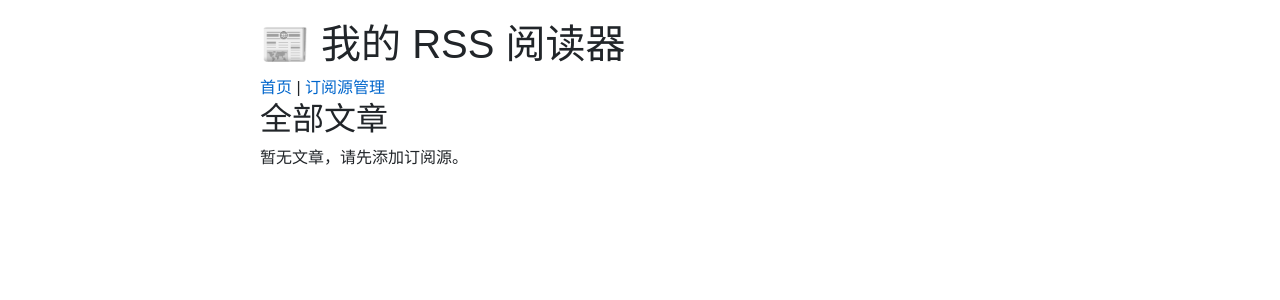
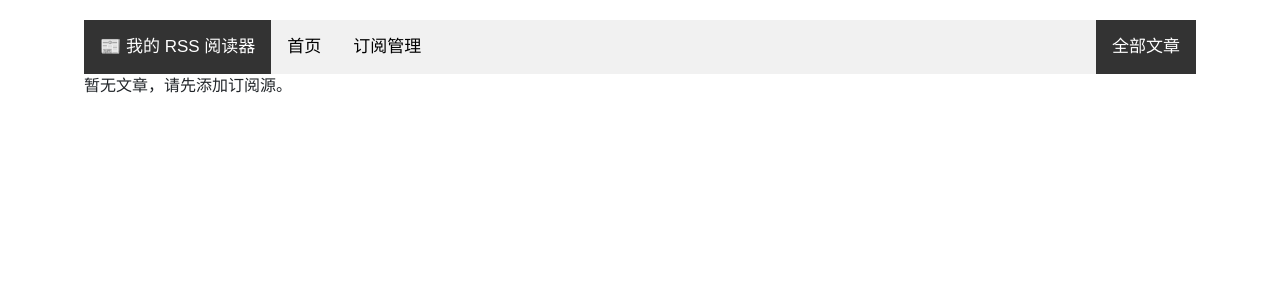
Before and after one commit to EEEEntelecheia/my-rss-reader, a Flask app: page / in a window 1280 px wide. Shown: the top 300 px of the page. Run offline with Flask 3, Linux system fonts and the light colour scheme; some libraries are stand-ins or nearby versions.

Commit message:
Beautify the interface

```diff
--- a/app/routes.py
+++ b/app/routes.py
@@ -4,52 +4,52 @@ from app import db
 from .models import Feed, Article  # 从 models 导入
 from app.utils.feed_fetcher import fetch_feed
 
-main_bp = Blueprint('main', __name__)
+main_bp = Blueprint("main", __name__)
+
 
 # 首页
-@main_bp.route('/')
+@main_bp.route("/")
 def index():
     # 文章列表
     # 获取当前页码，默认为 1
-    page = request.args.get('page', 1, type=int)
+    page = request.args.get("page", 1, type=int)
     # 每页显示 10 条
     per_page = 10
 
     # 使用 paginate 代替 all()
     pagination = Article.query.order_by(Article.published.desc()).paginate(
-        page=page,
-        per_page=per_page,
-        error_out=False  # 如果 page 超出范围，返回空列表而不是 404
+        page=page, per_page=per_page, error_out=False  # 如果 page 超出范围，返回空列表而不是 404
     )
 
     # pagination.items 是当前页的文章列表
     articles = pagination.items
 
-    return render_template('articles.html',
-                           articles=articles,
-                           pagination=pagination)
+    return render_template("index.html", articles=articles, pagination=pagination)
+
+
 # 显示所有订阅源
-@main_bp.route('/feeds')
+@main_bp.route("/feeds")
 def feeds():
     feeds = Feed.query.all()
-    return render_template('feeds.html', feeds=feeds)
+    return render_template("feeds.html", feeds=feeds)
+
 
 # 添加订阅源
-@main_bp.route('/feed/add', methods=['GET', 'POST'])
+@main_bp.route("/feed/add", methods=["GET", "POST"])
 def add_feed():
-    if request.method == 'POST':
-        name = request.form.get('name')
-        url = request.form.get('url')
+    if request.method == "POST":
+        name = request.form.get("name")
+        url = request.form.get("url")
 
         # 简单校验
         if not name or not url:
-            flash('名称和URL都不能为空')
-            return redirect(url_for('main.add_feed'))
+            flash("名称和URL都不能为空")
+            return redirect(url_for("main.add_feed"))
 
         # 检查是否已存在
         if Feed.query.filter_by(url=url).first():
-            flash('该RSS源已存在')
-            return redirect(url_for('main.add_feed'))
+            flash("该RSS源已存在")
+            return redirect(url_for("main.add_feed"))
 
         # 创建 Feed 记录
         feed = Feed(name=name, url=url)
@@ -59,86 +59,84 @@ def add_feed():
         # 首次添加时抓取一次文章（可选）
         try:
             fetch_feed(url)
-            flash('订阅源添加成功，并已抓取文章')
+            flash("订阅源添加成功，并已抓取文章")
         except Exception as e:
-            flash(f'订阅源添加成功，但首次抓取失败: {str(e)}')
+            flash(f"订阅源添加成功，但首次抓取失败: {str(e)}")
 
-        return redirect(url_for('main.index'))
+        return redirect(url_for("main.index"))
 
-    return render_template('add_feed.html')
+    return render_template("add_feed.html")
 
 
 # 删除订阅源
-@main_bp.route('/feed/delete/<int:feed_id>')
+@main_bp.route("/feed/delete/<int:feed_id>")
 def delete_feed(feed_id):
     feed = Feed.query.get_or_404(feed_id)
     # 删除关联文章（可选，数据库设置了级联删除的话可省略）
     Article.query.filter_by(feed_id=feed.id).delete()
     db.session.delete(feed)
     db.session.commit()
-    flash('订阅源已删除')
-    return redirect(url_for('main.index'))
+    flash("订阅源已删除")
+    return redirect(url_for("main.index"))
 
-@main_bp.route('/feed/edit/<int:feed_id>',methods=['GET', 'POST'])
+
+@main_bp.route("/feed/edit/<int:feed_id>", methods=["GET", "POST"])
 def edit_feed(feed_id):
     feed = Feed.query.get_or_404(feed_id)
-    if request.method == 'POST':
+    if request.method == "POST":
         # 获取表单数据
-        new_name = request.form.get('name')
-        new_url = request.form.get('url')
+        new_name = request.form.get("name")
+        new_url = request.form.get("url")
         if not new_name or not new_url:
-            flash('名称和URL都不能为空')
-            return render_template('edit_feed.html', feed=feed)
+            flash("名称和URL都不能为空")
+            return render_template("edit_feed.html", feed=feed)
         # 更新
         feed.name = new_name
         feed.url = new_url
         db.session.commit()
-        flash('订阅源更新成功')
-        return redirect(url_for('main.index'))
+        flash("订阅源更新成功")
+        return redirect(url_for("main.index"))
     # GET 请求：显示编辑表单
-    return render_template('edit_feed.html', feed=feed)
+    return render_template("edit_feed.html", feed=feed)
 
 
 # 查看某个订阅源的文章（可选）
-@main_bp.route('/feed/<int:feed_id>')
+@main_bp.route("/feed/<int:feed_id>")
 def feed_articles(feed_id):
     feed = Feed.query.get_or_404(feed_id)
-    page = request.args.get('page', 1, type=int)
+    page = request.args.get("page", 1, type=int)
     per_page = 10
     pagination = feed.articles.order_by(Article.published.desc()).paginate(
         page=page, per_page=per_page, error_out=False
     )
     articles = pagination.items
-    return render_template('articles.html', feed=feed, articles=articles, pagination=pagination)
+    return render_template("articles.html", feed=feed, articles=articles, pagination=pagination)
 
 
-@main_bp.route('/articles')
+@main_bp.route("/articles")
 def articles():
     # 文章列表
     # 获取当前页码，默认为 1
-    page = request.args.get('page', 1, type=int)
+    page = request.args.get("page", 1, type=int)
     # 每页显示 10 条
     per_page = 10
 
     # 使用 paginate 代替 all()
     pagination = Article.query.order_by(Article.published.desc()).paginate(
-        page=page,
-        per_page=per_page,
-        error_out=False  # 如果 page 超出范围，返回空列表而不是 404
+        page=page, per_page=per_page, error_out=False  # 如果 page 超出范围，返回空列表而不是 404
     )
 
     # pagination.items 是当前页的文章列表
     articles = pagination.items
 
-    return render_template('articles.html',
-                           articles=articles,
-                           pagination=pagination)
+    return render_template("articles.html", articles=articles, pagination=pagination)
 
-@main_bp.route('/article/<int:article_id>')
+
+@main_bp.route("/article/<int:article_id>")
 def article_detail(article_id):
     article = Article.query.get_or_404(article_id)
     # 标记为已读（可选）
     if not article.is_read:
         article.is_read = True
         db.session.commit()
-    return render_template('article_detail.html', article=article)
+    return render_template("article_detail.html", article=article)
--- a/app/static/css/style.css
+++ b/app/static/css/style.css
@@ -0,0 +1,149 @@
+body { font-family: sans-serif; max-width: 90%; margin: 0 auto; padding: 20px; }
+.article { border-bottom: 1px solid #eee; padding: 10px 0; }
+.article-title { font-size: 1.2em; font-weight: bold; }
+.article-meta { color: #666; font-size: 0.9em; }
+a { text-decoration: none; color: #0066cc; }
+a:hover { text-decoration: underline; }
+/* 让图片最大不超过父容器的宽度，高度自适应 */
+.article-summary img,
+.article-content img {
+    max-width: 100%;
+    height: auto;
+    display: block; /* 避免图片底部出现多余空隙 */
+}
+/* 限制卡片内所有图片的最大宽度不超过父容器 */
+.card img {
+max-width: 100%;
+height: auto;
+display: block;       /* 避免图片底部产生多余空隙 */
+border-radius: 4px;   /* 可选，加点圆角更好看 */
+}
+
+.card-body {
+background:rgba(255, 255, 255, 0.2);
+}
+
+.btn-group {
+display: flex;
+flex-wrap: wrap;
+gap: 5px;  /* 按钮间距 */
+}
+@media (max-width: 576px) {
+    .card {
+    margin: 10px 0;
+    }
+    .btn-group {
+    flex-direction: column;  /* 按钮竖直排列 */
+    }
+    .btn-group .btn {
+    width: 100%;  /* 按钮占满宽度 */
+    }
+}
+
+        /* 侧边导航菜单 */
+.sidebar {
+  margin: 0;
+  padding: 0;
+  width: 200px;
+  background-color: #f1f1f1;
+  position: fixed;
+  height: 100%;
+  overflow: auto;
+}
+
+/* 侧栏链接 */
+.sidebar a {
+  display: block;
+  color: black;
+  padding: 16px;
+  text-decoration: none;
+}
+
+/* 活动的/当前的链接 */
+.sidebar a.active {
+  background-color: #04AA6D;
+  color: white;
+}
+
+/* 鼠标悬停时的链接样式 */
+.sidebar a:hover:not(.active) {
+  background-color: #555;
+  color: white;
+}
+
+/* 页面内容。margin-left 属性的值应与侧边栏的 width 属性的值相匹配。 */
+/*div.content {
+  margin-left: 200px;
+  padding: 1px 16px;
+  height: 80%;
+}*/
+
+/* 在宽度小于 700 像素的屏幕上，将侧边栏变为顶部栏 */
+@media screen and (max-width: 700px) {
+  .sidebar {
+    width: 100%;
+    height: auto;
+    position: relative;
+  }
+  .sidebar a {float: left;}
+  div.content {margin-left: 0;}
+}
+
+/* 在宽度小于 400 像素的屏幕上，将栏以垂直方式显示，而不是水平方式 */
+@media screen and (max-width: 400px) {
+  .sidebar a {
+    text-align: center;
+    float: none;
+  }
+}
+
+
+/* 为顶部导航添加背景色 */
+.topnav {
+background-color: #f1f1f1;
+overflow: hidden;
+/*position:fixed;*/
+}
+
+/* 设置导航栏中链接的样式 */
+.topnav a {
+float: left;
+color: #000;
+text-align: center;
+padding: 14px 16px;
+text-decoration: none;
+font-size: 17px;
+}
+
+/* 更改鼠标悬停时链接的颜色 */
+.topnav a:hover {
+background-color: #ddd;
+color: black;
+}
+
+/* 为活动/当前链接添加颜色 */
+
+.topnav a.active {
+background-color: #333;
+color: white;
+}
+
+/* 在导航栏内部创建一个右对齐的（分割）链接 */
+.topnav a.split {
+  float: right;
+  background-color: #333;
+  color: white;
+}
+
+#btn_add {
+background-color:#333;
+}
+#btn_view {
+background-color:#333;
+}
+#btn_add_submit {
+background-color:#333;
+}
+#btn_edit {
+background-color:#333;
+}
--- a/app/templates/add_feed.html
+++ b/app/templates/add_feed.html
@@ -1,9 +1,9 @@
 {% extends "base.html" %}
 
 {% block title %}订阅管理{% endblock %}
-
+{% block current_page %}添加订阅{% endblock %}
 {% block content %}
-<h2>添加新订阅源</h2>
+<!--<h2>添加订阅</h2>-->
 
 <form method="post">
     <div class="mb-3">
@@ -14,7 +14,7 @@
         <label for="url" class="form-label">RSS 地址</label>
         <input type="url" class="form-control" id="url" name="url" required placeholder="https://example.com/rss">
     </div>
-    <button type="submit" class="btn btn-primary">提交</button>
+    <button type="submit" class="btn btn-primary" id="btn_add_submit">提交</button>
     <a href="{{ url_for('main.index') }}" class="btn btn-secondary">取消</a>
 </form>
 {% endblock %}
--- a/app/templates/article_detail.html
+++ b/app/templates/article_detail.html
@@ -1,7 +1,7 @@
 {% extends "base.html" %}
 
 {% block title %}{{ article.title }}{% endblock %}
-
+{% block current_page %}文章详情{% endblock %}
 {% block content %}
     <h1>{{ article.title }}</h1>
     <p class="text-muted">
@@ -12,6 +12,6 @@
         {{ article.summary|safe }}  <!-- 注意：这里要用 safe，因为是要显示原始 HTML -->
     </div>
     <hr>
-    <a href="{{ article.link }}" target="_blank" class="btn btn-outline-primary">查看原文</a>
+    <a href="{{ article.link }}" target="_blank" class="btn btn-outline-primary" id="btn_view">查看原文</a>
     <a href="{{ url_for('main.articles') }}" class="btn btn-outline-secondary">返回列表</a>
 {% endblock %}
--- a/app/templates/articles.html
+++ b/app/templates/articles.html
@@ -1,19 +1,22 @@
 {% extends "base.html" %}
 
 {% block title %}文章列表{% endblock %}
-
+{% block current_page %}{{ feed.name }}{% endblock %}
 {% block content %}
-    <h2>全部文章</h2>
+<!--    <h2>全部文章</h2>-->
     {% for article in articles %}
        <div class="card mb-3">
     <div class="card-body">
         <h5 class="card-title">{{ article.title|safe }}</h5>
-        <h6 class="card-subtitle mb-2 text-muted">{{ article.published|safe }}· 来自: {{ article.feed.name if article.feed else '未知来源' }}</h6>
+        <h6 class="card-subtitle mb-2 text-muted">{{ article.published|safe }}
+            · 来自: {{ article.feed.name if article.feed else '未知来源' }}
+            {% if not article.is_read %} · <span style="color: green;">新</span>{% endif %}
+        </h6>
         <!-- 摘要：去除 HTML 标签，截断至 200 字符 -->
         <p class="card-text">
             {{ article.summary|striptags|truncate(200, true, '...') }}
         </p>
-        <a href="{{ url_for('main.article_detail', article_id=article.id) }}" class="btn btn-sm btn-primary">阅读全文</a>
+        <a href="{{ url_for('main.article_detail', article_id=article.id) }}" class="btn btn-sm btn-primary" style="background-color:#333;">阅读全文</a>
     </div>
 </div>
     {% else %}
@@ -44,7 +47,7 @@
                         </li>
                     {% else %}
                         <li class="page-item">
-                            <a class="page-link" href="{{ url_for('main.articles', page=page_num) }}">{{ page_num }}</a>
+                            <a class="page-link" href="{{ url_for('main.feed_articles', page=page_num, feed_id=feed.id) }}">{{ page_num }}</a>
                         </li>
                     {% endif %}
                 {% else %}
@@ -55,7 +58,7 @@
             <!-- 下一页 -->
             {% if pagination.has_next %}
                 <li class="page-item">
-                    <a class="page-link" href="{{ url_for('main.articles', page=pagination.next_num) }}">下一页</a>
+                    <a class="page-link" href="{{ url_for('main.feed_articles', page=pagination.next_num,feed_id=feed.id) }}">下一页</a>
                 </li>
             {% else %}
                 <li class="page-item disabled">
--- a/app/templates/base.html
+++ b/app/templates/base.html
@@ -4,62 +4,63 @@
     <meta charset="UTF-8">
     <meta name="viewport" content="width=device-width, initial-scale=1.0">
     <title>{% block title %}我的 RSS 阅读器{% endblock %}</title>
-    <link rel="stylesheet" href="https://cdnjs.cloudflare.com/ajax/libs/twitter-bootstrap/4.6.1/css/bootstrap.min.css">
+    <link rel="stylesheet" href="https://cdnjs.cloudflare.com/ajax/libs/twitter-bootstrap/4.6.1/css/bootstrap.min.css" rel="stylesheet">
+    <script src="https://cdnjs.cloudflare.com/ajax/libs/twitter-bootstrap/5.1.1/js/bootstrap.bundle.min.js"></script>
+
     <!-- 先用最简单的样式，后面再换好看的 -->
+    <link rel="stylesheet" href="{{ url_for('static', filename='css/style.css') }}">
+<link rel="stylesheet" href="https://cdnjs.cloudflare.com/ajax/libs/font-awesome/4.7.0/css/font-awesome.min.css">
     <style>
-        body { font-family: sans-serif; max-width: 800px; margin: 0 auto; padding: 20px; }
-        .article { border-bottom: 1px solid #eee; padding: 10px 0; }
-        .article-title { font-size: 1.2em; font-weight: bold; }
-        .article-meta { color: #666; font-size: 0.9em; }
-        a { text-decoration: none; color: #0066cc; }
-        a:hover { text-decoration: underline; }
-        /* 让图片最大不超过父容器的宽度，高度自适应 */
-        .article-summary img,
-        .article-content img {
-            max-width: 100%;
-            height: auto;
-            display: block; /* 避免图片底部出现多余空隙 */
-        }
-        /* 限制卡片内所有图片的最大宽度不超过父容器 */
-        .card img {
-        max-width: 100%;
-        height: auto;
-        display: block;       /* 避免图片底部产生多余空隙 */
-        border-radius: 4px;   /* 可选，加点圆角更好看 */
-        }
-        html {
-            overflow-y: scroll;
-        }
-        .btn-group {
-        display: flex;
-        flex-wrap: wrap;
-        gap: 5px;  /* 按钮间距 */
-        }
-        @media (max-width: 576px) {
-            .card {
-            margin: 10px 0;
-            }
-            .btn-group {
-            flex-direction: column;  /* 按钮竖直排列 */
-            }
-            .btn-group .btn {
-            width: 100%;  /* 按钮占满宽度 */
-            }
+
+<!--.sid-and-con{-->
+<!--margin-top:60px; /* 等于导航栏高度 */-->
+<!-- height:100% ;-->
+<!--  padding-top: 10px; /* 等于导航栏高度 */-->
+<!--  overflow-y: scroll;-->
+<!--}-->
+
+html{
+overflow-y: scroll;
+}
+.content{
+<!--overflow-y: scroll;-->
 }
     </style>
 </head>
 <body>
-    <header>
-        <h1>📰 我的 RSS 阅读器</h1>
-        <nav>
-            <a href="{{ url_for('main.index') }}">首页</a> |
-<!--            <a href="{{ url_for('main.articles') }}">所有文章</a> |-->
-            <a href="{{ url_for('main.feeds') }}">订阅源管理</a>
-        </nav>
-    </header>
+<!--    <div class="topnav">-->
+<!--         <header>-->
+<!--              <h2>📰 我的 RSS 阅读器</h2>-->
+<!--        </header>-->
+<!--    </div>-->
 
-    <main>
+
+<div class="topnav">
+  <a href="#" class="active">📰 我的 RSS 阅读器</a>
+  <a class href="{{ url_for('main.index') }}">首页</a>
+  <a href="{{ url_for('main.feeds') }}">订阅管理</a>
+
+  <a href="#" class="split">{% block current_page %}首页{% endblock %}</a>
+</div>
+
+    <div class="sid-and-con">
+    <!-- 侧栏 -->
+<!--    <div class="sidebar">-->
+<!--      <a class="active" href="{{ url_for('main.index') }}">首页</a>-->
+<!--      <a href="{{ url_for('main.feeds') }}">订阅源管理</a>-->
+<!--      <a href="#contact">Contact</a>-->
+<!--      <a href="#about">About</a>-->
+<!--    </div>-->
+
+    <!-- Page content -->
+
+    <div class="content">
+      <main>
         {% block content %}{% endblock %}
     </main>
+    </div>
+
+    </div>
+
 </body>
 </html>
--- a/app/templates/edit_feed.html
+++ b/app/templates/edit_feed.html
@@ -1,9 +1,9 @@
 {% extends "base.html" %}
 
 {% block title %}订阅管理{% endblock %}
-
+{% block current_page %}编辑订阅{% endblock %}
 {% block content %}
-<h2>添加新订阅源</h2>
+<!--<h2>添加订阅</h2>-->
 
 <form method="post">
     <div class="mb-3">
@@ -14,7 +14,7 @@
         <label for="url" class="form-label">RSS 地址</label>
         <input type="url" class="form-control" id="url" name="url" required placeholder="https://example.com/rss">
     </div>
-    <button type="submit" class="btn btn-primary">保存修改</button>
+    <button type="submit" class="btn btn-primary" id="btn_edit">保存修改</button>
     <a href="{{ url_for('main.index') }}" class="btn btn-secondary">取消</a>
 </form>
 {% endblock %}
--- a/app/templates/feeds.html
+++ b/app/templates/feeds.html
@@ -1,10 +1,10 @@
 {% extends "base.html" %}
 
 {% block title %}我的订阅{% endblock %}
-
+{% block current_page %}订阅管理{% endblock %}
 {% block content %}
-    <h2>订阅源管理</h2>
-    <a href="{{ url_for('main.add_feed') }}" class="btn btn-primary mb-3">+ 添加订阅源</a>
+<!--    <h2>订阅管理</h2>-->
+    <a href="{{ url_for('main.add_feed') }}" class="btn btn-primary mb-3" id="btn_add">+ 添加订阅源</a>
 
     {% if feeds %}
         <ul class="list-group">
--- a/app/templates/index.html
+++ b/app/templates/index.html
@@ -1,24 +1,71 @@
 {% extends "base.html" %}
 
-{% block title %}文章列表{% endblock %}
-
+{% block title %}我的RSS阅读器{% endblock %}
+{% block current_page %}全部文章{% endblock %}
 {% block content %}
-    <h2>最新文章</h2>
+<!--    <h2>全部文章</h2>-->
     {% for article in articles %}
-        <div class="article">
-            <div class="article-title">
-                <a href="{{ article.link }}" target="_blank">{{ article.title }}</a>
-            </div>
-            <div class="article-meta">
-                {{ article.published.strftime('%Y-%m-%d %H:%M') if article.published else '时间未知' }}
-                · 来自: {{ article.feed.name if article.feed else '未知来源' }}
-                {% if not article.is_read %} · <span style="color: green;">新</span>{% endif %}
-            </div>
-            <div class="article-summary">
-                {{ article.summary|safe if article.summary else '暂无摘要' }}
-            </div>
-        </div>
+       <div class="card mb-3">
+    <div class="card-body">
+        <h5 class="card-title">{{ article.title|safe }}</h5>
+        <h6 class="card-subtitle mb-2 text-muted">{{ article.published|safe }}
+            · 来自: {{ article.feed.name if article.feed else '未知来源' }}
+            {% if not article.is_read %} · <span style="color: green;">新</span>{% endif %}
+        </h6>
+        <!-- 摘要：去除 HTML 标签，截断至 200 字符 -->
+        <p class="card-text">
+            {{ article.summary|striptags|truncate(200, true, '...') }}
+        </p>
+        <a href="{{ url_for('main.article_detail', article_id=article.id) }}" class="btn btn-sm btn-primary" style="background-color:#333;">阅读全文</a>
+    </div>
+</div>
     {% else %}
         <p>暂无文章，请先添加订阅源。</p>
     {% endfor %}
+
+<!-- 分页导航 -->
+    {% if pagination.pages > 1 %}
+    <nav aria-label="Page navigation">
+        <ul class="pagination justify-content-center">
+            <!-- 上一页 -->
+            {% if pagination.has_prev %}
+                <li class="page-item">
+                    <a class="page-link" href="{{ url_for('main.articles', page=pagination.prev_num) }}">上一页</a>
+                </li>
+            {% else %}
+                <li class="page-item disabled">
+                    <span class="page-link">上一页</span>
+                </li>
+            {% endif %}
+
+            <!-- 页码 -->
+            {% for page_num in pagination.iter_pages(left_edge=1, right_edge=1, left_current=2, right_current=2) %}
+                {% if page_num %}
+                    {% if page_num == pagination.page %}
+                        <li class="page-item active">
+                            <span class="page-link">{{ page_num }}</span>
+                        </li>
+                    {% else %}
+                        <li class="page-item">
+                            <a class="page-link" href="{{ url_for('main.index', page=page_num) }}">{{ page_num }}</a>
+                        </li>
+                    {% endif %}
+                {% else %}
+                    <li class="page-item disabled"><span class="page-link">…</span></li>
+                {% endif %}
+            {% endfor %}
+
+            <!-- 下一页 -->
+            {% if pagination.has_next %}
+                <li class="page-item">
+                    <a class="page-link" href="{{ url_for('main.index', page=pagination.next_num) }}">下一页</a>
+                </li>
+            {% else %}
+                <li class="page-item disabled">
+                    <span class="page-link">下一页</span>
+                </li>
+            {% endif %}
+        </ul>
+    </nav>
+    {% endif %}
 {% endblock %}
--- a/run.py
+++ b/run.py
@@ -3,5 +3,5 @@ from app import create_app
 
 app = create_app()
 
-if __name__ == '__main__':
+if __name__ == "__main__":
     app.run(debug=True)
```
Also changed, not shown: app/__init__.py (+7 -6 lines), app/models.py (+7 -5 lines), app/utils/feed_fetcher.py (+5 -5 lines), config.py (+6 -3 lines), 1 other file.
